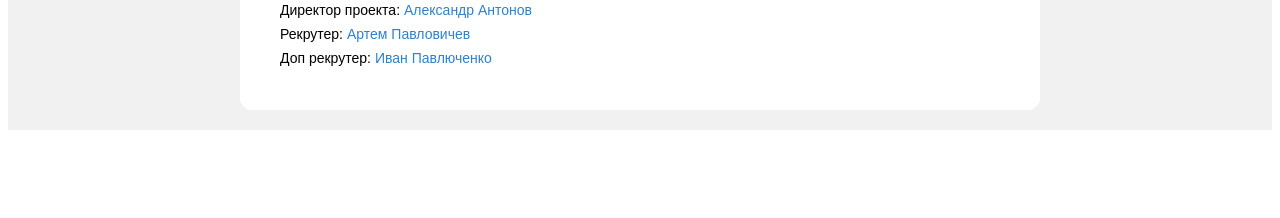
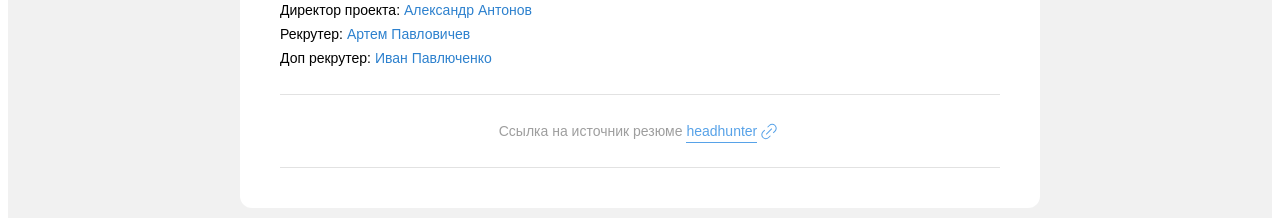
Before and after one commit to silwerlerman/vacancy_page, a Vue app: page / in a window 1280 px wide. Shown: the part 717-935 px from the top of the page. Before the commit the page ends 855 px from the top, so only its background shows below. Built offline with nearby package versions, Linux system fonts and the light colour scheme.

Commit message:
Сделан блок ссылки на источник резюме основной страницы

```diff
--- a/src/components/elements/Icon.vue
+++ b/src/components/elements/Icon.vue
@@ -116,15 +116,32 @@
     <circle cx="12" cy="20" r="2" fill="#0C0C0C" />
     <circle cx="12" cy="12" r="2" fill="#0C0C0C" />
   </svg>
+  <svg
+    v-else-if="iconName == 'Link'"
+    width="24"
+    height="24"
+    viewBox="0 0 24 24"
+    fill="none"
+    xmlns="http://www.w3.org/2000/svg"
+  >
+    <path
+      fill-rule="evenodd"
+      clip-rule="evenodd"
+      d="M6.34319 18.1569C4.97635 16.79 4.97635 14.574 6.34319 13.2071L8.11096 11.4394L7.40385 10.7323L5.63608 12.5C3.87872 14.2574 3.87872 17.1066 5.63608 18.864C7.39344 20.6213 10.2427 20.6213 12 18.864L13.7678 17.0962L13.0607 16.3891L11.2929 18.1569C9.9261 19.5237 7.71002 19.5237 6.34319 18.1569ZM10.9394 8.61094L12.7071 6.84317C14.074 5.47634 16.2901 5.47634 17.6569 6.84317C19.0237 8.21001 19.0237 10.4261 17.6569 11.7929L15.8891 13.5607L16.5962 14.2678L18.364 12.5C20.1214 10.7427 20.1214 7.89342 18.364 6.13607C16.6066 4.37871 13.7574 4.37871 12 6.13607L10.2323 7.90383L10.9394 8.61094ZM9.52517 15.682L15.182 10.0252L14.4749 9.31805L8.81806 14.9749L9.52517 15.682Z"
+      v-bind:fill="iconColor"
+    />
+  </svg>
 </template>
 
 <script>
 export default {
   props: {
     iconName: {
+      type: String,
       default: "Icon",
     },
     iconColor: {
+      type: String,
       default: "black",
     },
   },
--- /dev/null
+++ b/src/components/elements/Link.vue
@@ -0,0 +1,79 @@
+<template>
+  <div
+    @mouseenter="colorChangeToDarkBlue"
+    @mouseleave="colorChangeToLightBlue"
+    class="link__items"
+  >
+    <Icon
+      class="items__icon-left"
+      v-if="hasLeftIcon"
+      iconName="Link"
+      v-bind:iconColor="color"
+    />
+    <div class="items__link">
+      <el-link
+        v-bind:style="{ color: color }"
+        class="items__link"
+        type="primary"
+        >headhunter</el-link
+      >
+    </div>
+    <Icon
+      class="items__icon-right"
+      v-if="hasRightIcon"
+      iconName="Link"
+      v-bind:iconColor="color"
+    />
+  </div>
+</template>
+<script>
+import Icon from "./Icon";
+export default {
+  data() {
+    return {
+      isOver: true,
+      color: "#57a2e8",
+    };
+  },
+  props: {
+    text: {
+      type: String,
+      default: "Новая ссылка",
+    },
+    hasLeftIcon: {
+      type: Boolean,
+      default: false,
+    },
+    hasRightIcon: {
+      type: Boolean,
+      default: false,
+    },
+    iconColor: {
+      type: String,
+      default: "#57a2e8",
+    },
+  },
+  components: { Icon },
+  methods: {
+    colorChangeToDarkBlue: function () {
+      this.color = "#1767b1";
+    },
+    colorChangeToLightBlue: function () {
+      this.color = "#57a2e8";
+    },
+  },
+};
+</script>
+<style scoped>
+.items__link {
+  display: flex;
+}
+.el-link--primary {
+  border-bottom-color: #57a2e8;
+  margin-right: 0px;
+  border-bottom: 1px solid currentColor;
+}
+.el-link--primary.is-underline:hover:after {
+  border-bottom: 0px solid currentColor;
+}
+</style>
--- /dev/null
+++ b/src/components/parts/VacancyLink.vue
@@ -0,0 +1,33 @@
+<template>
+  <div>
+    <VacancyDevider deviderSize="24" hasLine />
+    <VacancyDevider deviderSize="24" />
+    <div class="link__items">
+      <p class="item__label">Ссылка на источник резюме</p>
+      <Link hasRightIcon />
+    </div>
+    <VacancyDevider deviderSize="24" hasLine />
+  </div>
+</template>
+
+<script>
+import VacancyDevider from "@/components/elements/VacancyDevider";
+import Link from "@/components/elements/Link";
+export default {
+  name: "vacancy-link",
+  components: { VacancyDevider, Link },
+};
+</script>
+
+<style>
+.department__title {
+  margin: 0px;
+}
+.link__items {
+  display: flex;
+  flex-direction: row;
+  justify-content: center;
+  font-size: 15px;
+  color: #9e9e9e;
+}
+</style>
--- a/src/components/parts/VacancyPage.vue
+++ b/src/components/parts/VacancyPage.vue
@@ -9,6 +9,7 @@
     <VacancyConditions />
     <VacancyDepartment />
     <VacancyTeam />
+    <VacancyLink />
   </div>
 </template>
 
@@ -19,6 +20,7 @@ import VacancyCompetencies from "./VacancyCompetencies";
 import VacancyConditions from "./VacancyConditions";
 import VacancyDepartment from "./VacancyDepartment";
 import VacancyTeam from "./VacancyTeam";
+import VacancyLink from "./VacancyLink";
 export default {
   data() {
     return {
@@ -33,6 +35,7 @@ export default {
     VacancyConditions,
     VacancyDepartment,
     VacancyTeam,
+    VacancyLink,
   },
 };
 </script>
```
